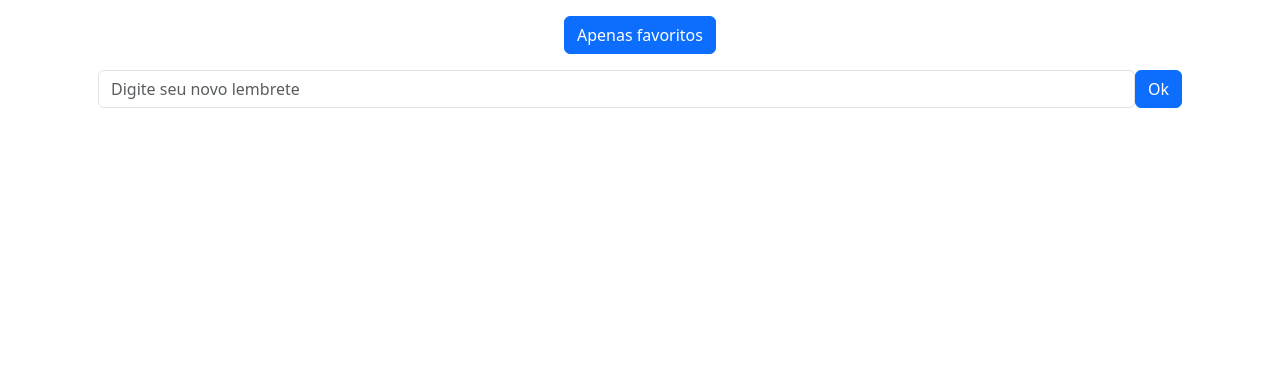
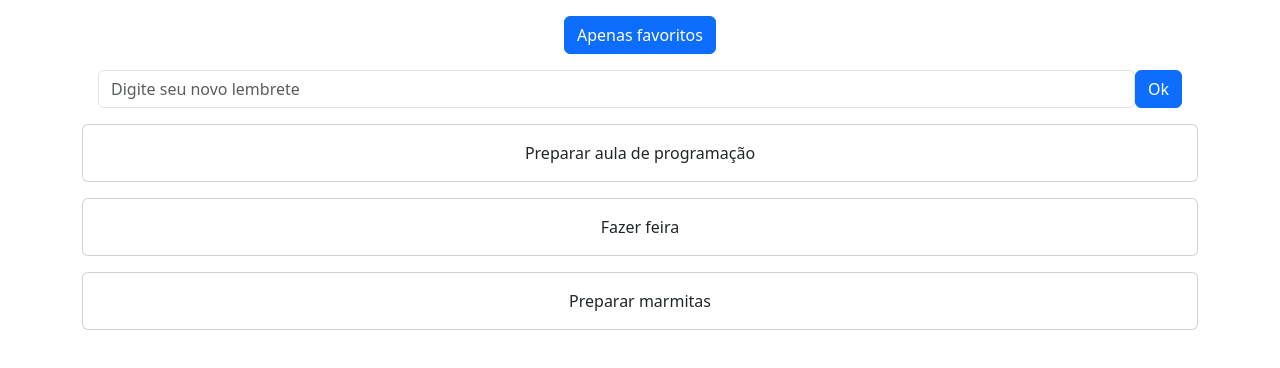
Before and after one commit to Vanssarts/p1_pdm, a React (Vite) app in the folder p1-lembretes/: page / in a window 1280 px wide. Shown: the top 368 px of the page. Built offline with nearby package versions, Linux system fonts and the light colour scheme.

Commit message:
feat(p1): exibe lista ficticia

```diff
--- a/p1-lembretes/src/App.jsx
+++ b/p1-lembretes/src/App.jsx
@@ -1,6 +1,7 @@
 import React from "react";
 import Lembrete from "./Lembrete";
 import LembreteEntrada from "./LembreteEntrada";
+import LembreteLista from "./LembreteLista";
 
 class App extends React.Component {
 
@@ -50,11 +51,14 @@
         </div>
 
         <div className="row">
-          {lembretes.map(lembrete => (
+          <LembreteLista />
+
+          {/* {lembretes.map(lembrete => (
             <div className="col-12 col-lg-6 col-xxl-3">
               <Lembrete descricao={lembrete.descricao}/>
             </div>
-          ))}
+          ))} */}
+
         </div>
       </div>
     )
--- /dev/null
+++ b/p1-lembretes/src/LembreteLista.jsx
@@ -0,0 +1,23 @@
+const LembreteLista = () => {
+  return (
+    <div>
+     <div className="card mb-3">
+       <div className="card-body d-flex align-items-center">
+         <p className="mb-0 flex-grow-1 text-center">Preparar aula de programação</p>
+       </div>
+     </div>
+     <div className="card mb-3">
+       <div className="card-body d-flex align-items-center">
+         <p className="mb-0 flex-grow-1 text-center">Fazer feira</p>
+       </div>
+     </div>
+     <div className="card mb-3">
+       <div className="card-body d-flex align-items-center">
+         <p className="mb-0 flex-grow-1 text-center">Preparar marmitas</p>
+       </div>
+     </div>
+     </div>
+  )
+}
+
+export default LembreteLista
```
